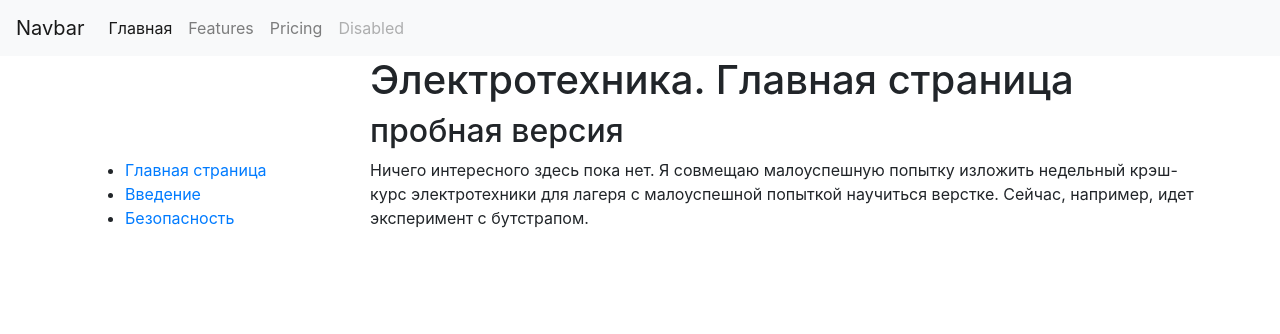
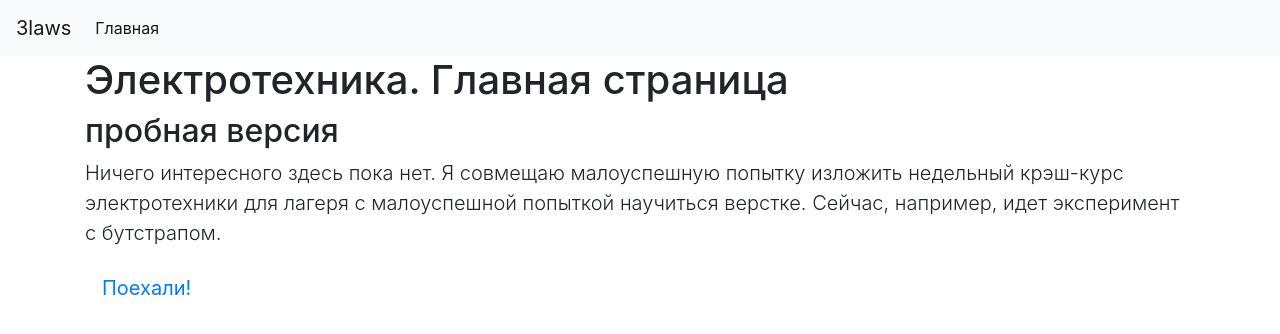
Before and after one commit to nofelet/electrokids, a plain HTML site: page index.html in a window 1280 px wide. Drawn offline with nearby package versions, Linux system fonts and the light colour scheme.

Commit message:
Copy-pasted some code from Bootstrap main page.

```diff
--- a/index.html
+++ b/index.html
@@ -21,54 +21,63 @@
 
     <!-- Bootstrap navbar attempt -->
 
-    <nav class="navbar sticky-left navbar-expand-lg navbar-light bg-light">
-        <a class="navbar-brand" href="#">Navbar</a>
+    <nav class="navbar sticky-top navbar-expand-lg navbar-light bg-light">
+        <a class="navbar-brand" href="index.html">3laws</a>
         <button class="navbar-toggler" type="button" data-toggle="collapse" data-target="#navbarNavAltMarkup" aria-controls="navbarNavAltMarkup" aria-expanded="false" aria-label="Toggle navigation">
             <span class="navbar-toggler-icon"></span>
         </button>
         <div class="collapse navbar-collapse" id="navbarNavAltMarkup">
             <div class="navbar-nav">
                 <a class="nav-item nav-link active" href="index.html">Главная <span class="sr-only">(current)</span></a>
-                <a class="nav-item nav-link" href="#">Features</a>
+                <!--a class="nav-item nav-link" href="#">Features</a>
                 <a class="nav-item nav-link" href="#">Pricing</a>
-                <a class="nav-item nav-link disabled" href="#">Disabled</a>
+                <a class="nav-item nav-link disabled" href="#">Disabled</a-->
             </div>
         </div>
     </nav>
 
+    <!--header class="navbar navbar-expand navbar-dark flex-column flex-md-row bd-navbar">
+        <a class="navbar-brand mr-0 mr-md-2" href="/" aria-label="3laws">
+            3 закона
+        </a>
+        <div class="navbar-nav-scroll">
+            <ul class="navbar-nav bd-navbar-nav flex-row">
+                <li class="nav-item">
+                    <a class="nav-link active" href="/" onclick="ga('send', 'event', 'Navbar', 'Community links', 'Bootstrap');">
+                        Главная
+                    </a>
+                </li>
+            </ul>
+        </div>
+    </header--> <!-- This one did not work-->
+
 <!-- Bootstrap navbar attempt ended -->
 
+<!-- Copy-paste from Bootstrap main page-->
 
-
-    <div class="container">
-        <div class="row">
-            <div class="col-3"></div>
-            <div class="col">
-                <h1>Электротехника. Главная страница</h1>
-                <h2>пробная версия</h2>
+    <main class="bd-masthead" id="content" role="main">
+        <div class="container">
+            <div class="row align-items-center">
+                <div class="col text-center text-md-left">
+                    <h1 class="mb-6 bd-text-purple-bright">
+                        Электротехника. Главная страница
+                    </h1>
+                    <h2 class="mb-6 bd-text-purple-bright">
+                        пробная версия
+                    </h2>
+                    <p class="lead">
+                        Ничего интересного здесь пока нет. Я совмещаю малоуспешную попытку изложить недельный крэш-курс электротехники для
+                        лагеря с малоуспешной попыткой научиться верстке. Сейчас, например, идет эксперимент с бутстрапом.
+                    </p>
+                    <div class="d-flex-column flex-md-row lead mb-3">
+                        <a href="01_intro.html" class="btn btn-lg btn-bd-primary mb-3 mb-md-0 mr-md-3" onclick="ga('send', 'event', 'Jumbotron actions', 'Intro', 'Intro'):">
+                            Поехали!
+                        </a>
+                    </div>
+                </div>
             </div>
         </div>
-     </div>
-
-    <div class="container">
-        <div class="row">
-            <div class="col-3">
-                <nav>
-                    <ul>
-                        <li> <a href="index.html">Главная страница</a> </li>
-                        <li> <a href="01_intro.html">Введение</a> </li>
-                        <li> <a href="#">Безопасность</a> </li>
-                    </ul>
-                </nav>
-            </div>
-            <div class="col">
-                <p>
-                    Ничего интересного здесь пока нет. Я совмещаю малоуспешную попытку изложить недельный крэш-курс электротехники для
-                    лагеря с малоуспешной попыткой научиться верстке. Сейчас, например, идет эксперимент с бутстрапом.
-                </p>
-            </div>
-        </div>
-    </div>
+    </main>
 
     <!-- Optional JavaScript -->
     <!-- jQuery first, then Popper.js, then Bootstrap JS -->
```
